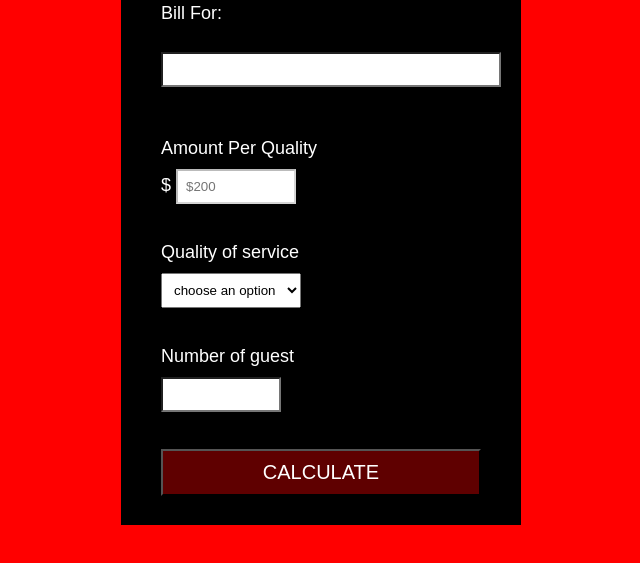
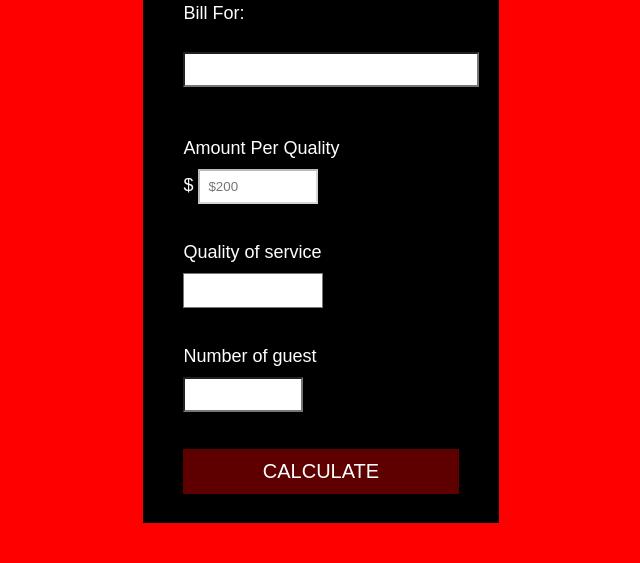
Before and after one commit to suruaino/my-portfolio, a plain HTML site: page Bill Calculator/index.html in a window 1280 px wide. Shown: the part 169-732 px from the top of the page, without its empty margins (319-959 px from the left). Drawn offline with Linux system fonts and the light colour scheme.

Commit message:
Still on simple bill calc quality of service and button

```diff
--- a/Bill Calculator/styles.css
+++ b/Bill Calculator/styles.css
@@ -1,5 +1,7 @@
 * input,
-* textarea{
+* textarea,
+* select,
+* option{
     background: white;
     color: white;
 }
@@ -18,7 +20,7 @@ body{
 #container{
     text-align: center;
     background: black;
-    width: 400px;
+    max-width: 100%;
     color: white;
     height: auto;
     padding: 0px 40px 25px 40px;
@@ -66,11 +68,13 @@ button{
     text-transform:uppercase;
     font-size: 20px;
     cursor: pointer;
+    border: 1px solid transparent;
+    transition: .3s;
 }
 
 button:hover{
-    background-color: rgb(48, 8, 8);
-    border: 1px solid blue;
+    /* background-color: rgb(48, 8, 8); */
+    border: 1px solid white;
     /*box-sizing: border-box;*/
 }
 
```
